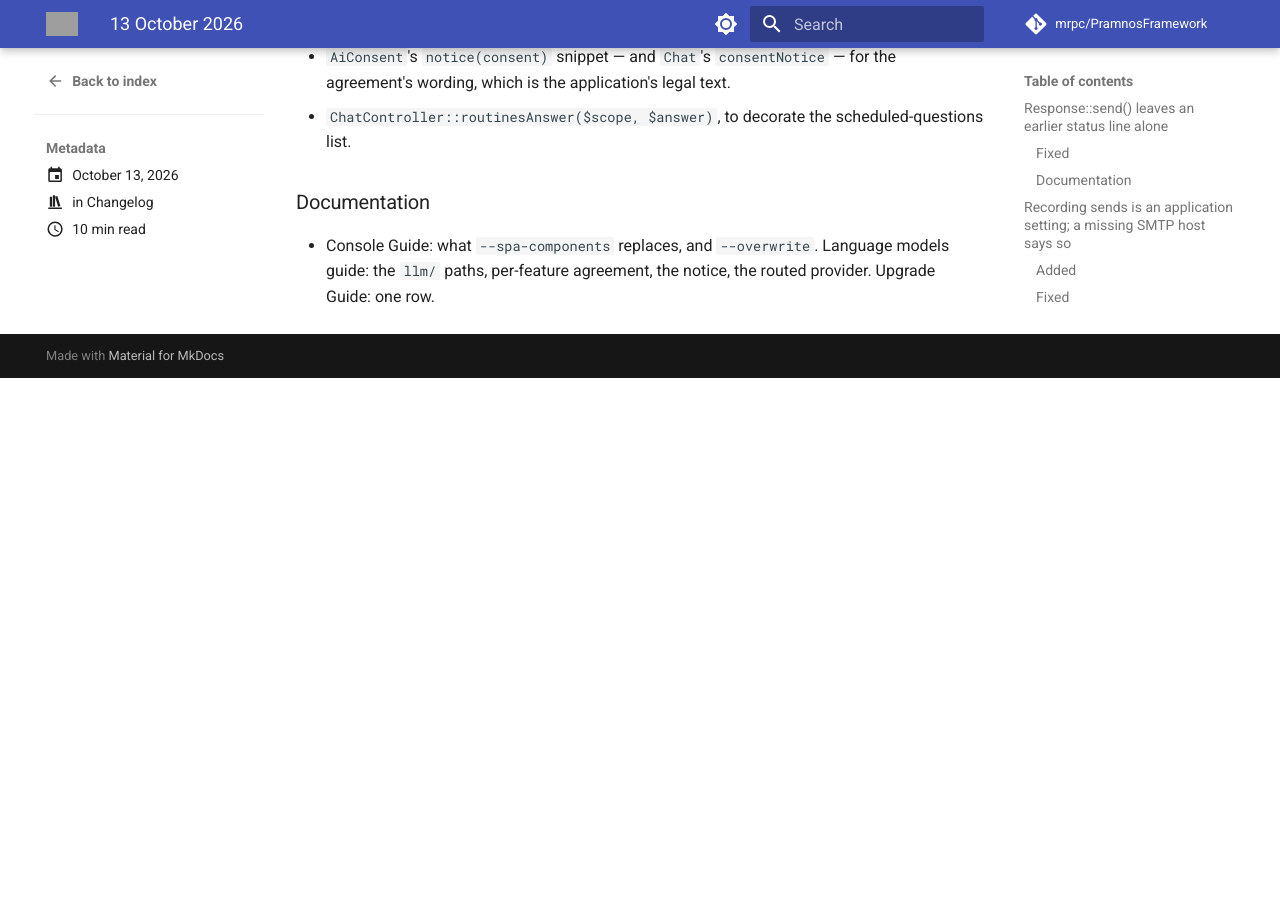
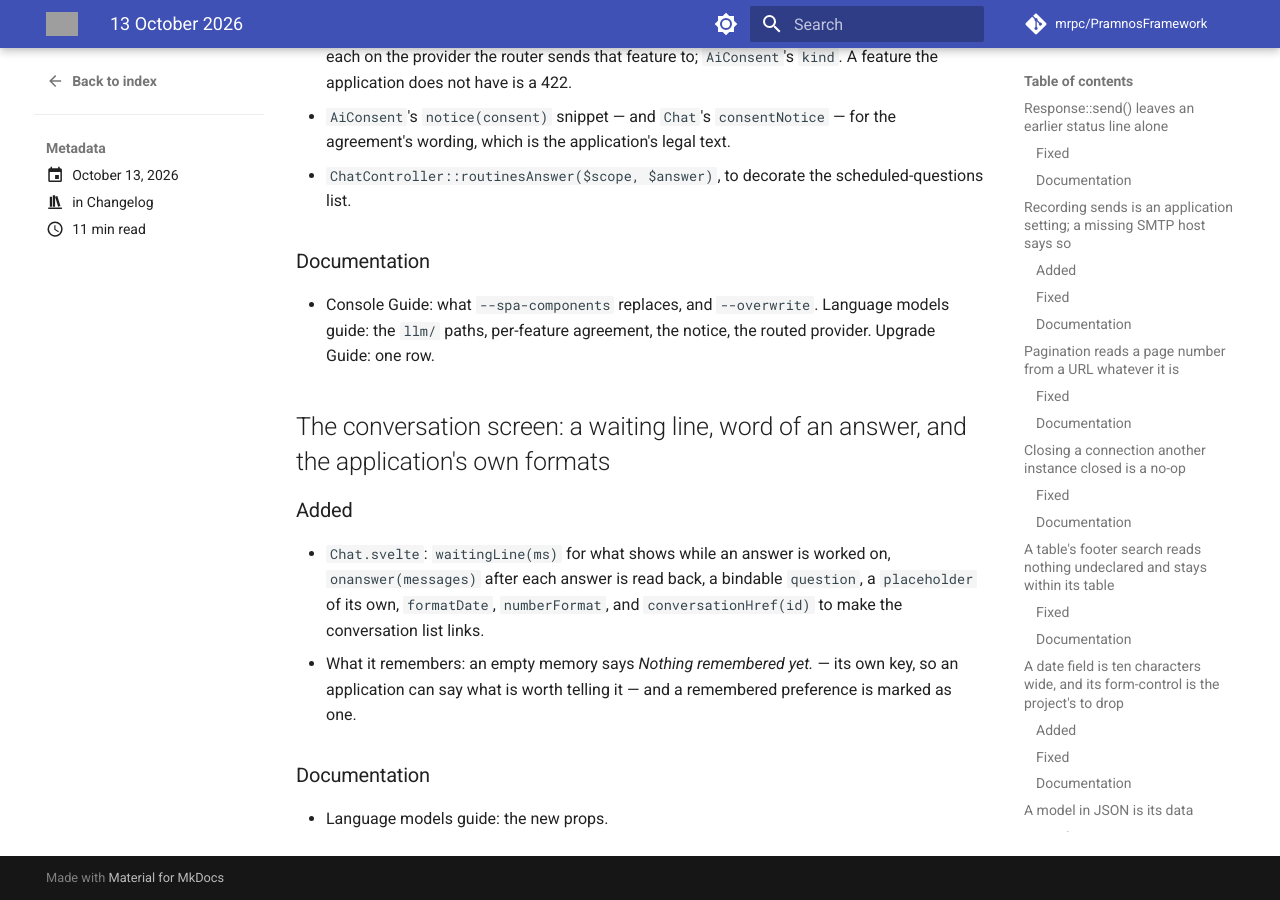
Before and after one commit to mrpc/PramnosFramework, an MkDocs documentation site: the page built from docs/version-history/posts/2026-10-13.md, in a window 1280 px wide and 900 px high, scrolled down 9332 px. Built offline with MkDocs 1.6.1 and Material for MkDocs 9.7.7, drawn with Linux system fonts in a browser that asks for light colours; comment, search, counter and statistics services are not loaded; before the commit the page ends 9710 px from its top, so only the background shows below that; some of the changed text lies outside the part shown; grey boxes are pictures that could not be loaded.

Commit message:
feat(llm): the conversation screen takes a waiting line, word of an answer, and the application's formats

```diff
--- a/docs/version-history/posts/2026-10-13.md
+++ b/docs/version-history/posts/2026-10-13.md
@@ -24,6 +24,7 @@ Seventeen entries today:
 - A conversation's assistant: its bag, its clock, and a limit only on adding
 - Screens for conversations: a JSON API, a page, a widget and three Svelte components
 - A resync keeps the components a project changed; conversation screens under `llm/`
+- The conversation screen: a waiting line, word of an answer, and the application's own formats
 
 <!-- more -->
 
@@ -336,3 +337,17 @@ Seventeen entries today:
 
 - Console Guide: what `--spa-components` replaces, and `--overwrite`. Language models guide: the
   `llm/` paths, per-feature agreement, the notice, the routed provider. Upgrade Guide: one row.
+
+## The conversation screen: a waiting line, word of an answer, and the application's own formats
+
+### Added
+
+- `Chat.svelte`: `waitingLine(ms)` for what shows while an answer is worked on, `onanswer(messages)`
+  after each answer is read back, a bindable `question`, a `placeholder` of its own,
+  `formatDate`, `numberFormat`, and `conversationHref(id)` to make the conversation list links.
+- What it remembers: an empty memory says *Nothing remembered yet.* — its own key, so an
+  application can say what is worth telling it — and a remembered preference is marked as one.
+
+### Documentation
+
+- Language models guide: the new props.
```
Also changed, not shown: other parts of docs/version-history/posts/2026-10-13.md (+1 -1 lines), docs/Pramnos_LLM_Guide.md (+5 -0 lines), 2 other files.
